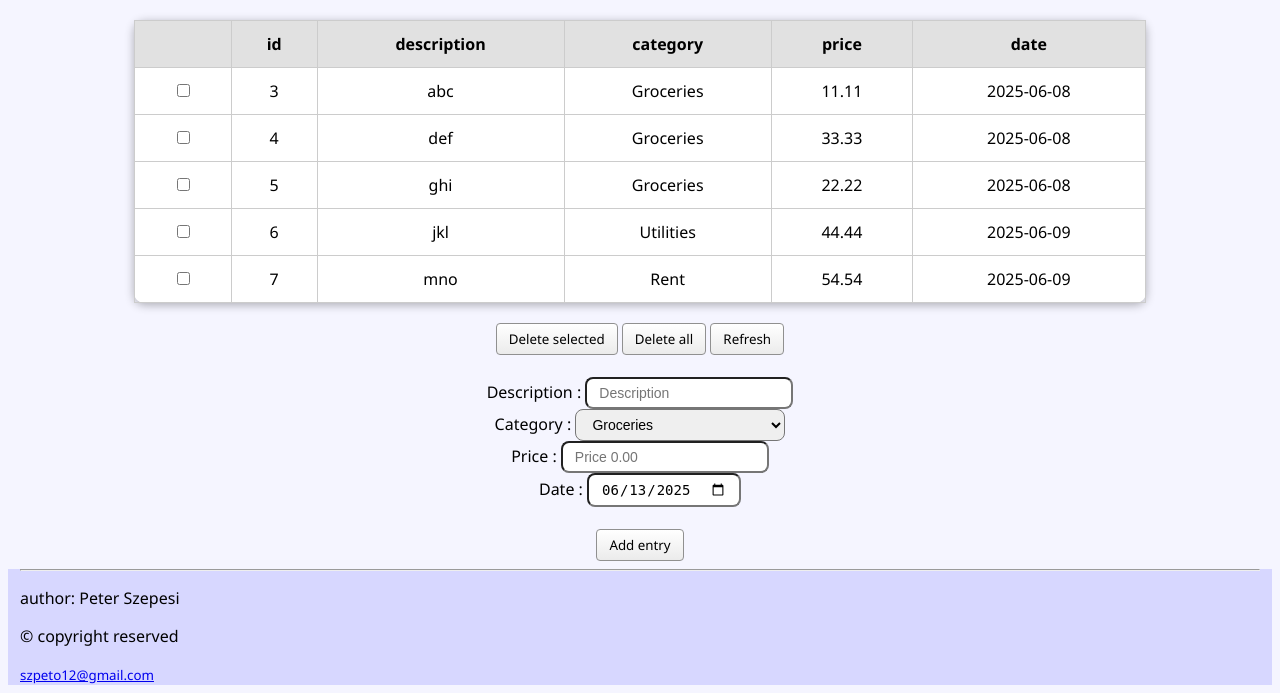
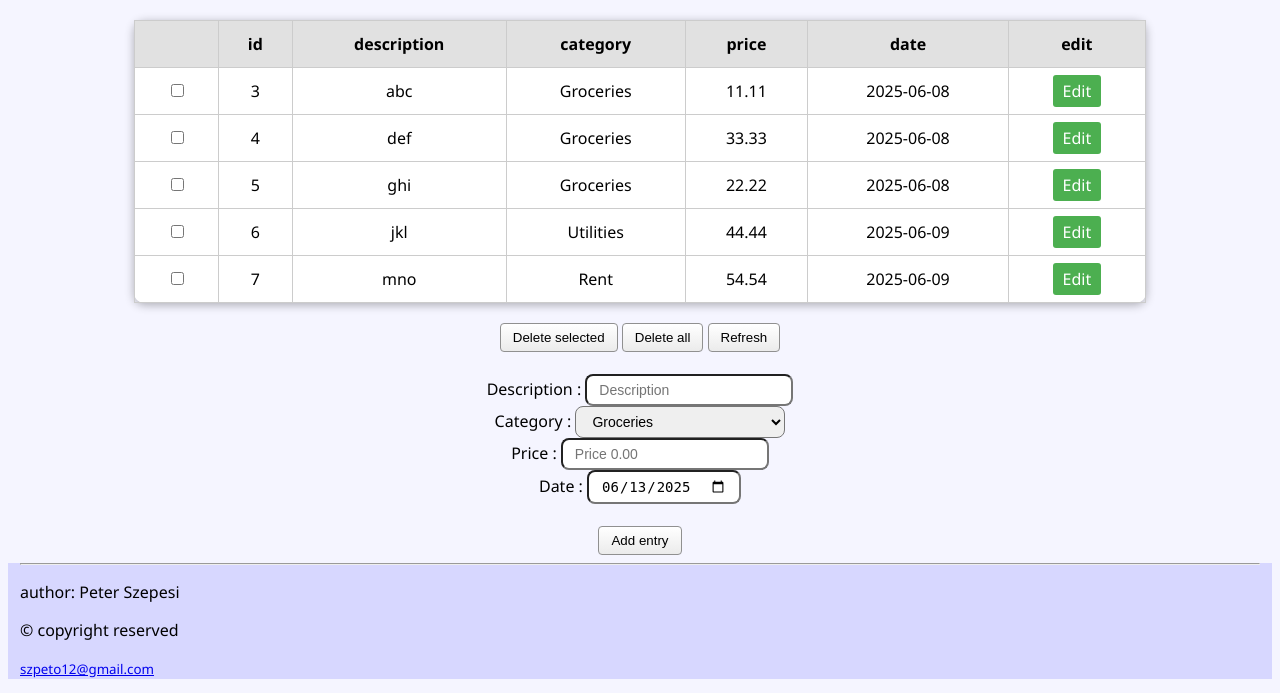
Before and after one commit to SzPeto/Python-Tutorial---01---Flask, a Flask app: page / in a window 1280 px wide. Shown: the part 140-833 px from the top of the page. Run offline with Flask 3, Linux system fonts and the light colour scheme.

Commit message:
Version v0.3.8

```diff
--- a/Main.py
+++ b/Main.py
@@ -64,6 +64,19 @@ def index():
 
     return render_template("index.html", today = today, entries = entries)
 
+@app.route("/edit/<int:entry_id>", methods = ["POST", "GET"])
+def edit(entry_id):
+    entry = db.session.get(DbData, entry_id)
+    if not entry:
+        return f"Entry with id : {entry_id} not found"
+
+    if request.method == "POST":
+        print("POST")
+
+
+    return render_template("edit.html", entry = entry)
+
+
 # Data model for database ***************************************************************************************
 class DbData(db.Model):
     # You can't have the self parameter, since we are inheriting from SQLAlchemy model
--- a/static/styles.css
+++ b/static/styles.css
@@ -32,7 +32,6 @@ button {
     border-radius: 4px;
     padding: 6px 12px;
     border: 1px solid rgb(144, 144, 144);
-    font-family: Segoe UI;
 }
 
 button:hover {
@@ -68,3 +67,16 @@ footer {
     text-align: left;
     padding: 0px 12px;
 }
+
+.edit-btn {
+  padding: 5px 10px;
+  background-color: rgb(76, 175, 80);
+  color: white;
+  text-decoration: none;
+  border-radius: 3px;
+  border: none;
+  cursor: pointer;
+}
+.edit-btn:hover {
+  background-color: rgb(69, 160, 73);
+}
--- a/templates/index.html
+++ b/templates/index.html
@@ -24,6 +24,7 @@
                     <th>category</th>
                     <th>price</th>
                     <th>date</th>
+                    <th>edit</th>
                 </tr>
                 {% for entry in entries %}
                 <tr>
@@ -35,6 +36,7 @@
                     <td>{{entry.category}}</td>
                     <td>{{entry.price}}</td>
                     <td>{{entry.date}}</td>
+                    <td><a href="/edit/{{ entry.id }}" class="edit-btn">Edit</a></td>
                 </tr>
                 {% endfor %}
             </table>
```
Also changed, not shown: templates/edit.html (added, +39 -0 lines), 1 other file.
